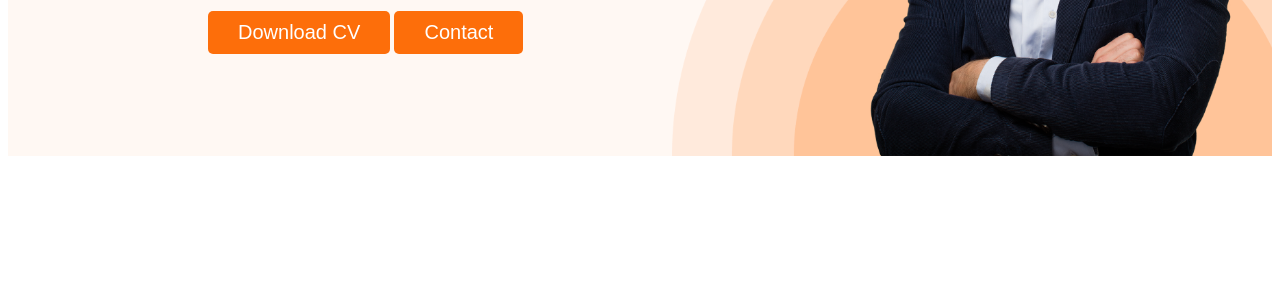
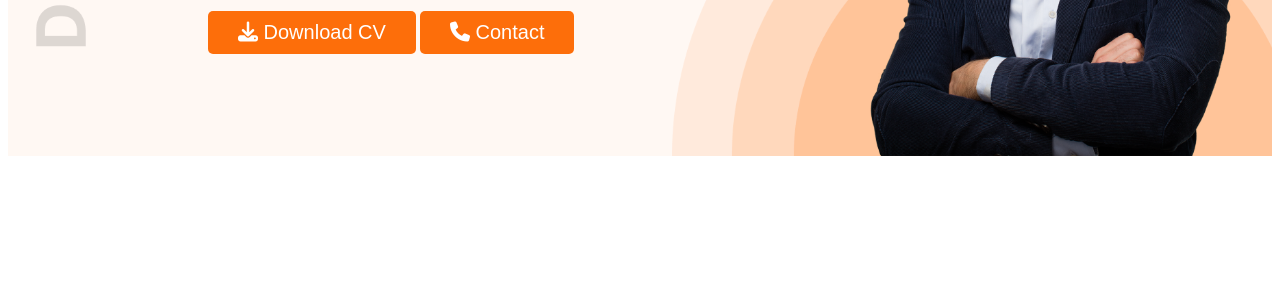
Before and after one commit to alimran-dev/simple-portfolio, a plain HTML site: page index.html in a window 1280 px wide. Shown: the part 516-800 px from the top of the page. Drawn offline with nearby package versions, Linux system fonts and the light colour scheme.

Commit message:
developer image added

```diff
--- a/index.html
+++ b/index.html
@@ -8,6 +8,7 @@
 <link rel="preconnect" href="https://fonts.gstatic.com" crossorigin>
 <link href="https://fonts.googleapis.com/css2?family=Open+Sans:wght@400;800&display=swap" rel="stylesheet">
     <link rel="stylesheet" href="./styles/portfolio.css">
+    <script src="https://kit.fontawesome.com/bc96e4ee70.js" crossorigin="anonymous"></script>
 </head>
 <body>
     <header class="header">
@@ -24,8 +25,8 @@
                 <h4 class="banner-greetings">Hi, I  am</h4>
                 <h1 class="banner-title">Mary Hardy</h1>
                 <p class="banner-description">Shot what able cold new see hold.Friendly as an betrayed formerly he. Morning because as to society behaved moments.</p>
-                <button class="btn-primary">Download CV</button>
-                <button class="btn-primary">Contact</button>
+                <button class="btn-primary"><i class="fa-solid fa-download"></i> Download CV</button>
+                <button class="btn-primary"><i class="fa-solid fa-phone"></i> Contact</button>
             </div>
             <img class="profile-pic" src="./assets/images/hardy.png" alt="">
         </div>
@@ -132,7 +133,7 @@
                     </div>
                 </div>
             </div>
-            <button class="btn-primary resume-cv-btn">Download CV</button>
+            <button class="btn-primary resume-cv-btn"><i class="fa-solid fa-download"></i> Download CV</button>
         </section>
     </main>
     <!-- footer starts here  -->
--- a/styles/portfolio.css
+++ b/styles/portfolio.css
@@ -54,10 +54,10 @@ nav a{
 /* header related styles  */
 .header {
     background-color: #FFF8F3;
-    background-image: url('../assets/images/header_bg.png');
+    background-image: url('../assets/images/header_bg.png'),url('../assets/images/developer.png');
     background-repeat: no-repeat;
-    background-position: bottom right;
-    background-size: 600px;
+    background-position: bottom right,25px 25px;
+    background-size: 600px,70px;
 }
 .banner{
     padding: 50px 35px 0px 200px;
```
